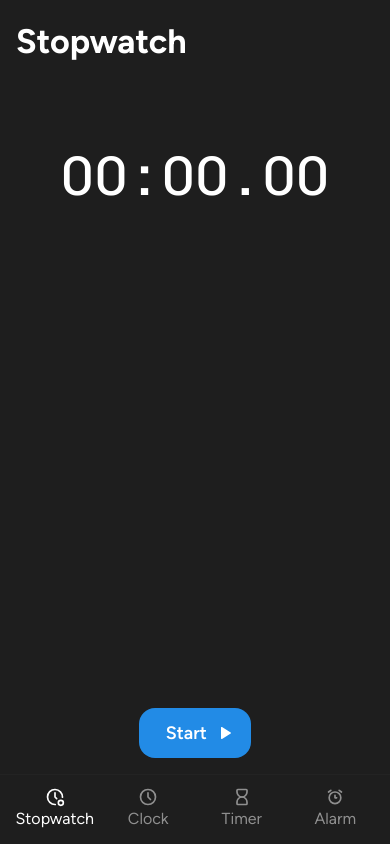
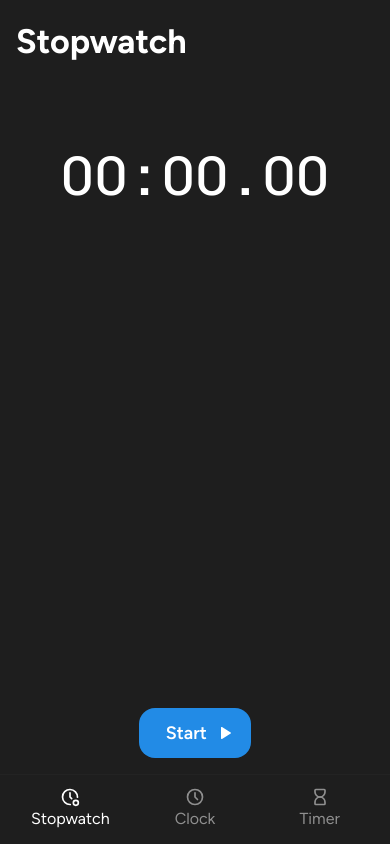
Before and after one commit to abdul15irsyad/stopwatch, a Next.js app: page / in a window 390 px wide. Built offline with nearby package versions, Linux system fonts and the light colour scheme.

Commit message:
style (coming-soon): fix mobile view

```diff
--- a/src/components/coming-soon/coming-soon.module.css
+++ b/src/components/coming-soon/coming-soon.module.css
@@ -10,3 +10,19 @@
   width: 200px;
   height: auto;
 }
+
+@media (max-width: 767px) {
+  .coming-soon {
+    padding: 3rem 1rem;
+    flex-direction: column;
+    gap: 2rem;
+  }
+
+  .coming-soon .illustration img {
+    width: 160px;
+  }
+
+  .coming-soon .text {
+    text-align: center;
+  }
+}
--- a/src/layout/navbar.tsx
+++ b/src/layout/navbar.tsx
@@ -4,7 +4,7 @@ import { Container, Grid, Text } from '@mantine/core';
 import React, { ReactNode } from 'react';
 import * as icons from '@tabler/icons-react';
 import styles from './navbar.module.css';
-import { AlarmSection } from '@/sections/alarm/alarm.section';
+// import { AlarmSection } from '@/sections/alarm/alarm.section';
 import { ClockSection } from '@/sections/clock/clock.section';
 import { StopwatchSection } from '@/sections/stopwatch/stopwatch.section';
 import { TimerSection } from '@/sections/timer/timer.section';
@@ -37,13 +37,13 @@ export const menus: IMenu[] = [
     label: 'Timer',
     icon: 'IconHourglassEmpty',
     component: <TimerSection />
-  },
-  {
-    id: 'alarm',
-    label: 'Alarm',
-    icon: 'IconAlarm',
-    component: <AlarmSection />
   }
+  // {
+  //   id: 'alarm',
+  //   label: 'Alarm',
+  //   icon: 'IconAlarm',
+  //   component: <AlarmSection />
+  // }
 ];
 
 export const Navbar = () => {
@@ -56,7 +56,7 @@ export const Navbar = () => {
           {menus?.map((menu, index) => {
             const Icon = icons[menu.icon];
             return (
-              <Grid.Col span={3} key={index}>
+              <Grid.Col span="auto" key={index}>
                 <div
                   className={`${styles['nav-link']} ${activeTab === menu.id ? styles.active : ''}`}
                   onClick={() => setActiveTab(menu.id)}
```
Also changed, not shown: src/zustand/use-active-menu.store.ts (added, +13 -0 lines).
